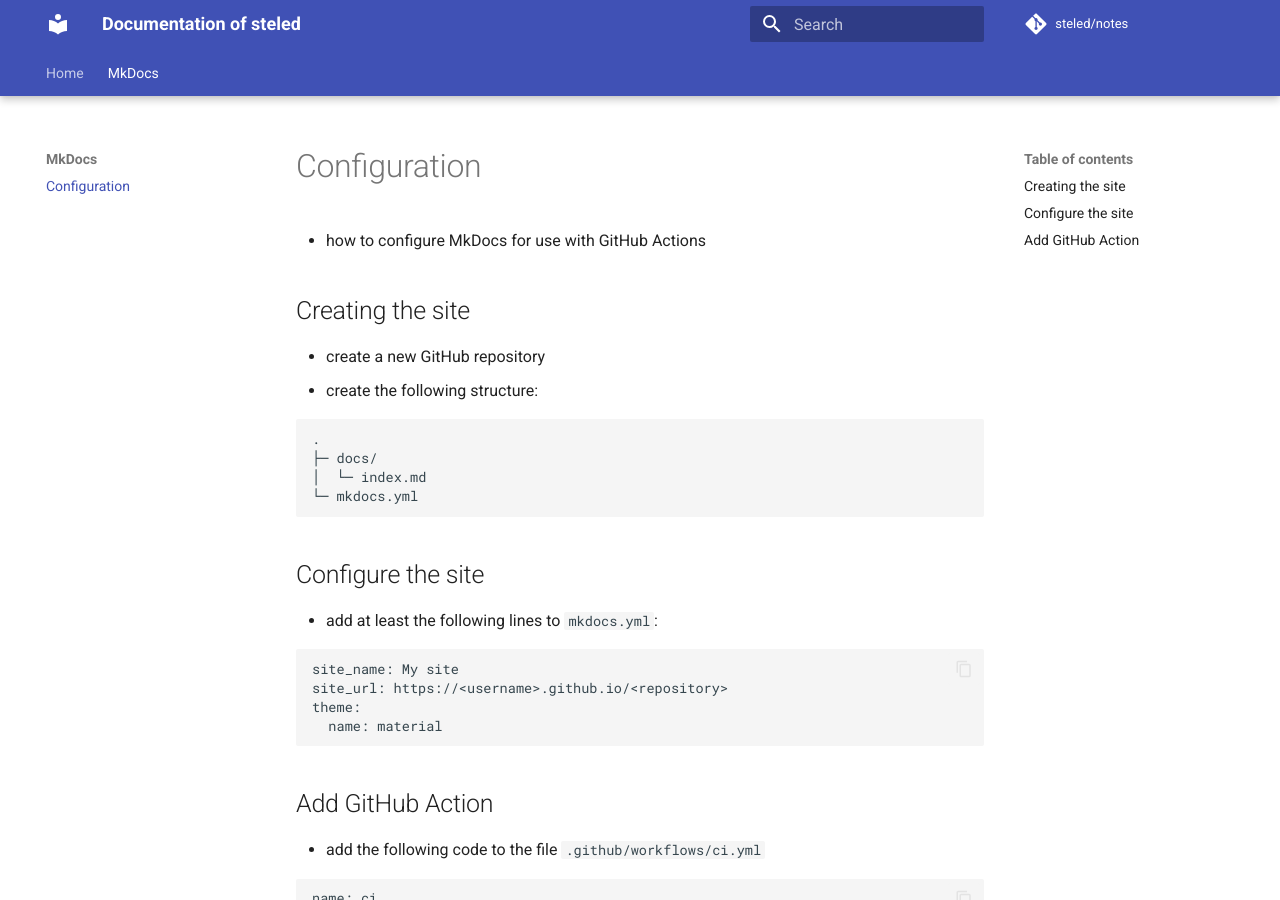
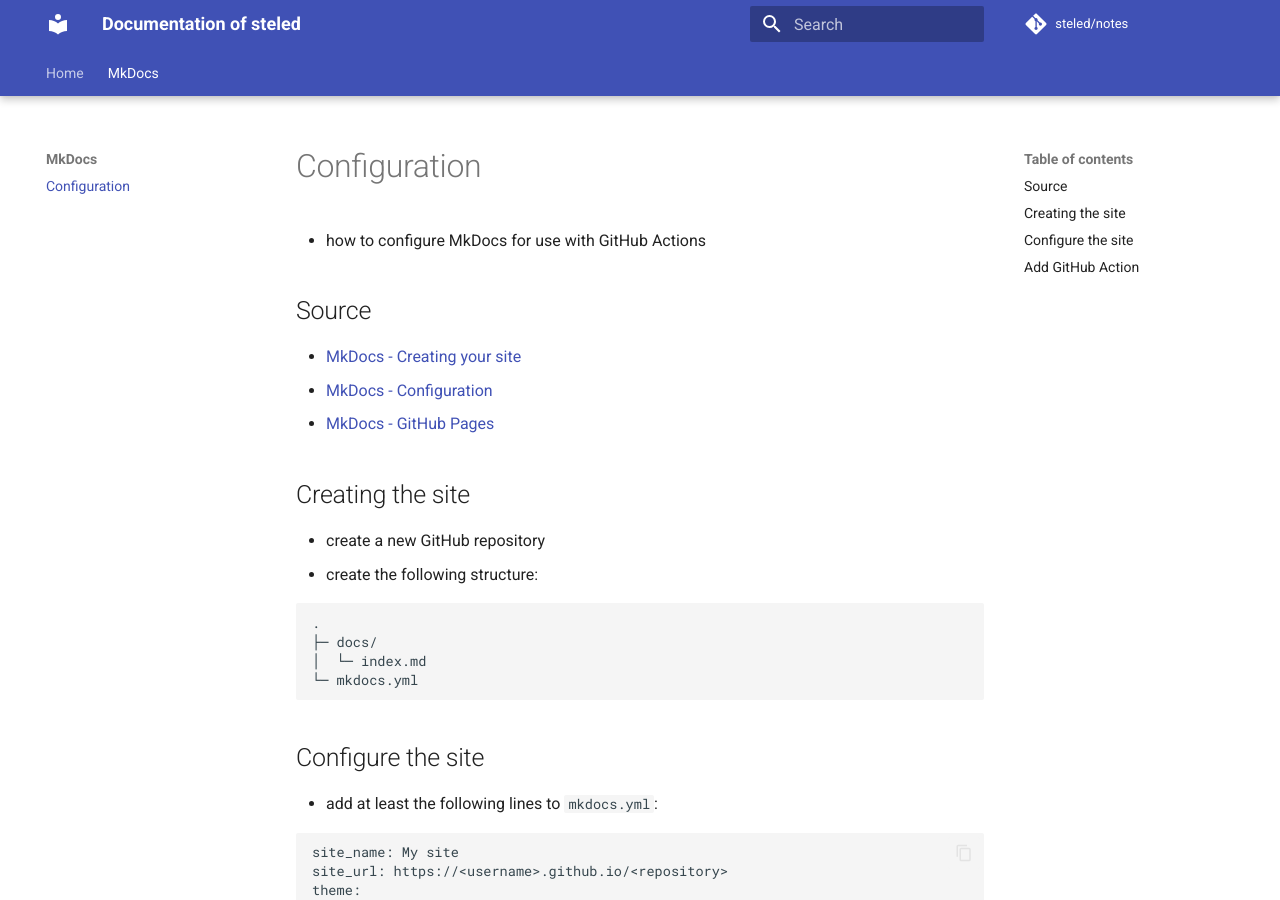
Before and after one commit to steled/documentation, an MkDocs documentation site: the page built from docs/mkdocs/configuration.md, in a window 1280 px wide and 900 px high. Built offline with MkDocs 1.6.1 and Material for MkDocs 9.7.7, drawn with Linux system fonts in a browser that asks for light colours; comment, search, counter and statistics services are not loaded.

Commit message:
Update configuration.md

```diff
--- a/docs/mkdocs/configuration.md
+++ b/docs/mkdocs/configuration.md
@@ -1,6 +1,12 @@
 # Configuration
 
 - how to configure MkDocs for use with GitHub Actions
+
+## Source
+
+- [MkDocs - Creating your site](https://squidfunk.github.io/mkdocs-material/creating-your-site/#creating-your-site)
+- [MkDocs - Configuration](https://squidfunk.github.io/mkdocs-material/creating-your-site/#configuration)
+- [MkDocs - GitHub Pages](https://squidfunk.github.io/mkdocs-material/publishing-your-site/#github-pages)
 
 ## Creating the site
 
```
